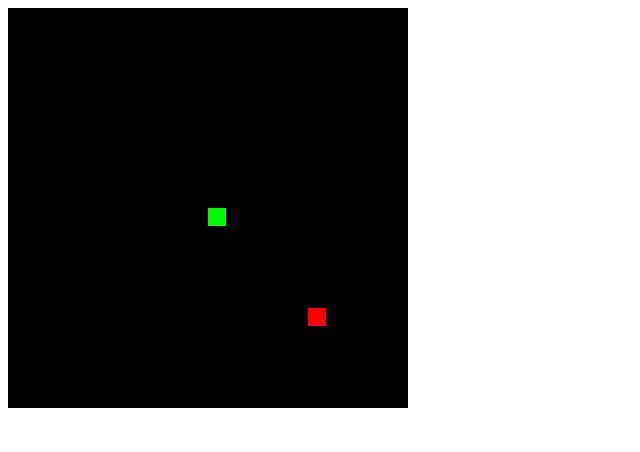
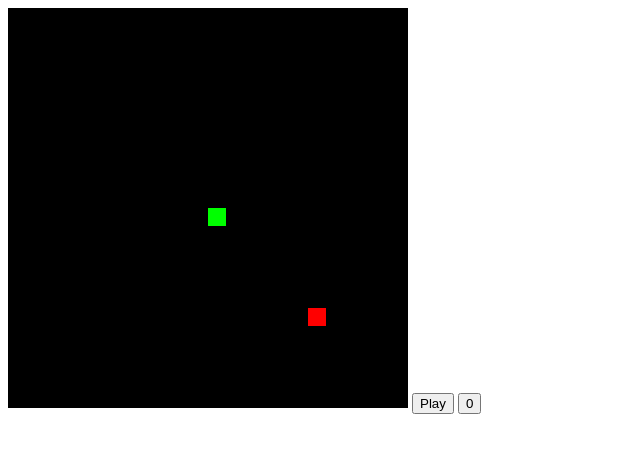
Before and after one commit to seriousali/classic_snake, a plain HTML site: page index.html in a window 1280 px wide. Shown: the whole page, without its empty margins (0-640 px from the left). Drawn offline with Linux system fonts and the light colour scheme.

Commit message:
Added Points system and play button

```diff
--- a/index.html
+++ b/index.html
@@ -1,19 +1,38 @@
 <canvas id="snake" width="400" height="400"></canvas>
+<!--
+  TODO: Add Splash screens
+  TODO: Add Leader Board
+  TODO: Center the board
+-->
+<button id="startBtn" onclick="startGame()">Play</button>
+<button id="points">0</button>
 <script>
   window.onload = function () {
     canv = document.getElementById("snake");
     ctx = canv.getContext("2d");
-
-    document.addEventListener("keydown", keyPush);
+    points = document.getElementById("points");
+    startBtn = document.getElementById("startBtn");
     setInterval(game, 1000/15);
   }
+  px=py=10;
+  gs=tc=20;
+  bx=by=15;
+  xv=yv=0;
+  st=[];
+  tail=5;
 
-  px=py=10; // Player position
-  gs=tc=20; //  Grid Size and Tile Count
-  bx=by=15; // Berry X and Berry Y co-ordinates
-  xv=yv=0; // X velocity = Y velocity
-  st=[]; // Snake Trail
-  tail=5; // Tail Length
+  function startGame() {
+    document.addEventListener("keydown", keyPush);
+    score=0;
+    xv=1;
+  }
+
+  function endGame() {
+    document.removeEventListener("keydown", keyPush);
+    tail = 5;
+    points.innerHTML = tail - 5;
+    xv=yv=0; // X velocity = Y velocity
+  }
 
   function game() {
     //
@@ -34,7 +53,6 @@
       py = 0;
     }
 
-
     // Background
     ctx.fillStyle = "black";
     ctx.fillRect(0,0,canv.width,canv.height);
@@ -46,22 +64,24 @@
 
       // Reset tail length to 5 if hits itself
       if (st[i].x == px && st[i].y == py) {
-        tail = 5;
+        endGame();
       }
     }
 
     // push to trail
     st.push({x:px,y:py});
 
-    // reset snake on death
+    //
     while(st.length>tail) {
       st.shift();
     }
     // Check if hits apple
     if (bx==px && by==py ) {
       tail++;
+      score++;
       bx=Math.floor(Math.random()*tc);
       by=Math.floor(Math.random()*tc);
+      points.innerHTML = tail - 5;
     }
 
     // Apple
```
Also changed, not shown: 1 other file.
